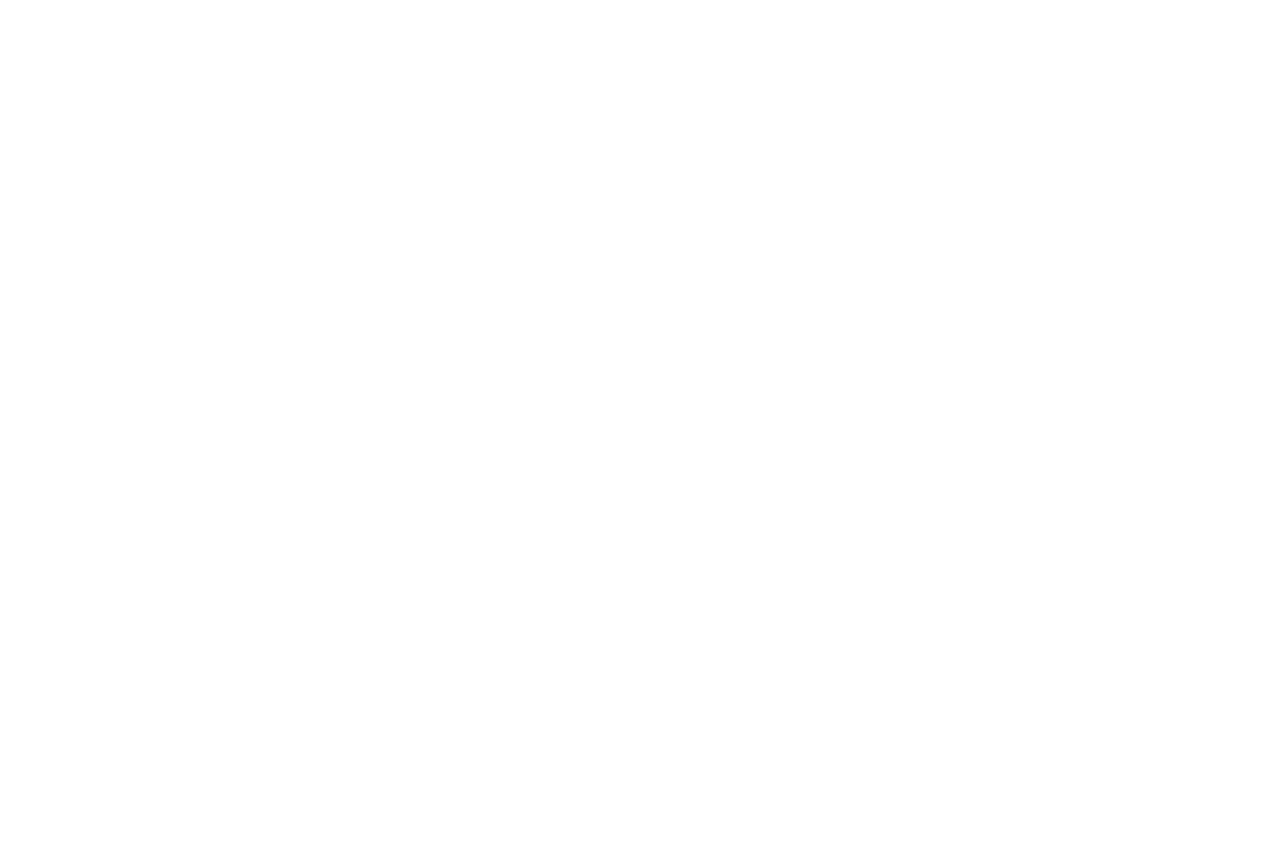
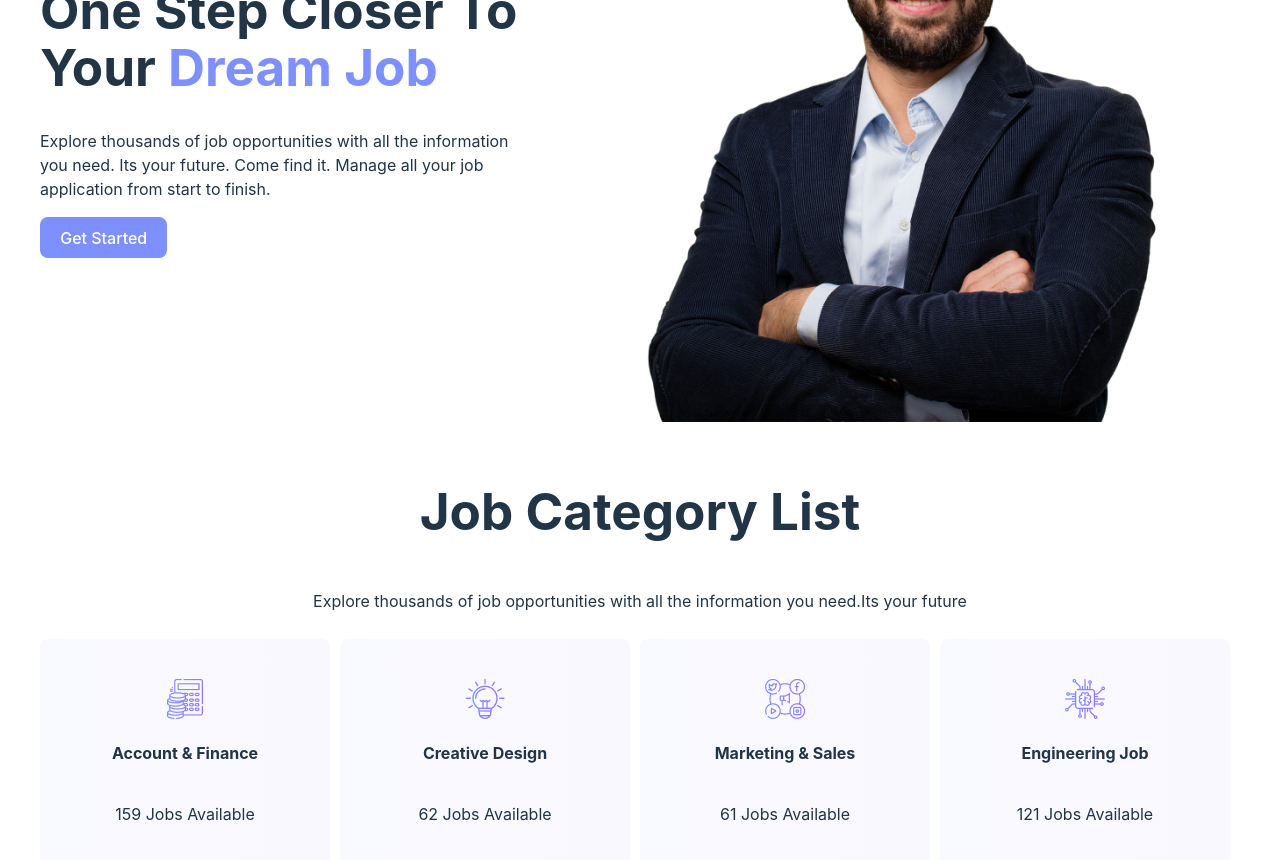
Before and after one commit to Sifatulla21/career-path, a React (Vite) app: page / in a window 1280 px wide. Shown: the part 360-1220 px from the top of the page. Before the commit the page ends 800 px from the top, so only its background shows below. Built offline with nearby package versions, Linux system fonts and the light colour scheme.

Commit message:
category list complete

```diff
--- a/public/category.json
+++ b/public/category.json
@@ -3,24 +3,24 @@
       "id": "6432d8acd16403ab06ee228c",
       "icon": "../src/assets/Icons/accounts 1.png",
       "noOfJobs": 159,
-      "Title": "Account & Finance"
+      "title": "Account & Finance"
     },
     {
       "id": "6432d8ac3eff52eeafc08d75",
       "icon": "../src/assets/Icons/business 1.png",
       "noOfJobs": 62,
-      "Title": "Creative Design"
+      "title": "Creative Design"
     },
     {
       "id": "../src/assets/Icons/social-media 1.png",
-      "icon": "",
+      "icon": "../src/assets/Icons/social-media 1.png",
       "noOfJobs": 61,
-      "Title": "Marketing & Sales"
+      "title": "Marketing & Sales"
     },
     {
       "id": "6432d8ac580bc4c4c6fb4f73",
       "icon": "../src/assets/Icons/chip 1.png",
       "noOfJobs": 121,
-      "Title": "Engineering Job"
+      "title": "Engineering Job"
     }
   ]
--- /dev/null
+++ b/src/Component/Category Card/Card.css
@@ -0,0 +1,12 @@
+.category-card{
+    width: 311px;
+    height: 243px;
+    display: flex;
+    flex-direction: column;
+    align-items: center;
+    justify-content: center;
+    margin-right: 10px;
+    margin-top: 10px;
+    background: linear-gradient(90deg, rgba(126, 144, 254, 0.05) 0%, rgba(152, 115, 255, 0.05) 100%);
+    border-radius: 8px;
+}
--- /dev/null
+++ b/src/Component/Category Card/Card.jsx
@@ -0,0 +1,17 @@
+import React from 'react';
+import './Card.css'
+const Card = ({category}) => {
+    // console.log(props.job);
+    const {icon, noOfJobs, title} = category;
+    return (
+
+        <div className="category-card">
+            <img src={icon} alt="" />
+            <h4>{title}</h4>
+            <p>{noOfJobs} Jobs Available</p>
+
+        </div>
+    );
+};
+
+export default Card;
--- /dev/null
+++ b/src/Component/Dream/Dream.css
@@ -0,0 +1,22 @@
+.dream-container{
+    display: flex;
+    align-items: center;
+}
+.dream-container img{
+    width: 716px;
+    height: 644px;
+}
+.coloredTxt{
+    color: #7E90FE;
+}
+
+.category-head{
+    display: flex;
+    flex-direction: column;
+    align-items: center;
+    margin-top: 20px;
+    padding: 0px;
+}
+.category-area{
+    display: flex;
+}
--- /dev/null
+++ b/src/Component/Dream/Dream.jsx
@@ -0,0 +1,42 @@
+import React, { useEffect, useState } from 'react';
+import Card from '../Category Card/Card';
+import './Dream.css'
+const Dream = () => {
+    const [categories, setCategories] = useState([]);
+    useEffect(() => {
+        fetch('category.json')
+            .then(res => res.json())
+            .then(data => setCategories(data))
+    }, []);
+    // console.log(jobs);
+    return (
+        <div>
+            <div className="dream-container">
+                <div>
+                    <h1>One Step Closer To Your <span className="coloredTxt">Dream Job</span></h1>
+                    <p>Explore thousands of job opportunities with all the information you need. Its your future. Come find it. Manage all your job application from start to finish.</p>
+                    <button className="apply-btn">Get Started</button>
+                </div>
+                <div>
+                    <img src="../../../public/P3OLGJ1 copy 1.png" alt="" />
+                </div>
+            </div>
+            <div>
+                <div className="category-head">
+                    <h1>Job Category List</h1>
+                    <p>Explore thousands of job opportunities with all the information you need.Its your future</p>
+                </div>
+                <div className="category-area">
+                    {
+                        categories.map(category => <Card
+                            key={category.id}
+                            category={category}
+                        ></Card>)
+                    }
+                </div>
+            </div>
+        </div>
+    );
+};
+
+export default Dream;
--- a/src/Component/Layout/Home.jsx
+++ b/src/Component/Layout/Home.jsx
@@ -2,6 +2,7 @@
 import { Outlet } from 'react-router-dom';
 import Header from '../Header/Header';
 const Home = () => {
+
     return (
         <div>
             <Header></Header>
--- a/src/main.jsx
+++ b/src/main.jsx
@@ -10,6 +10,8 @@
 import Jobs from './Component/Jobs/Jobs';
 import Statistics from './Component/Statistics/Statistics';
 import Blog from './Component/Blog/Blog'
+import Dream from './Component/Dream/Dream';
+
 
 
 const router = createBrowserRouter([
@@ -18,6 +20,10 @@
     path:'/',
     element: <Home></Home>,
     children: [
+      {
+        path: '/',
+        element: <Dream></Dream>,
+      },
       {
         path: 'statistics',
         element: <Statistics></Statistics>
```
Also changed, not shown: public/P3OLGJ1 copy 1.png (added).
